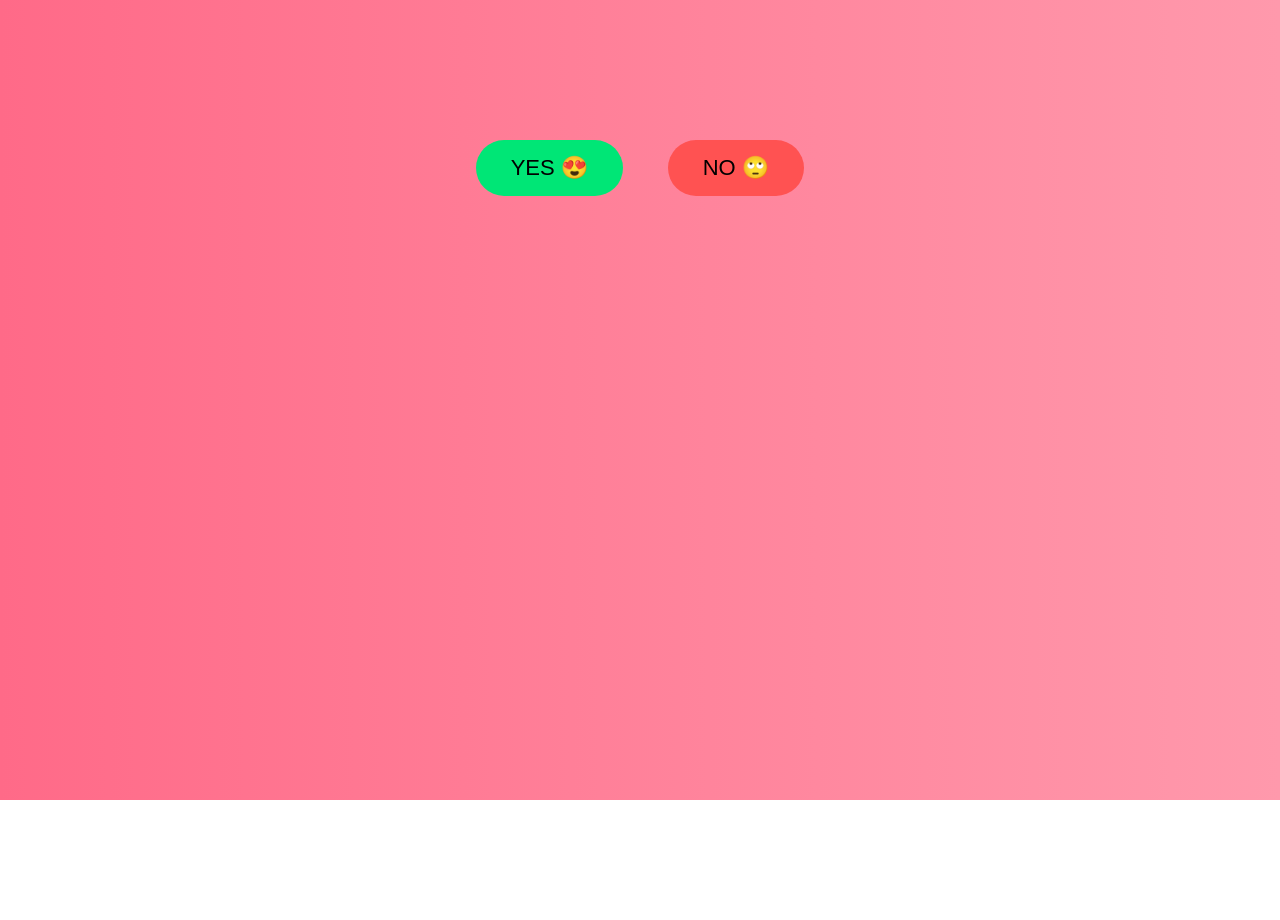
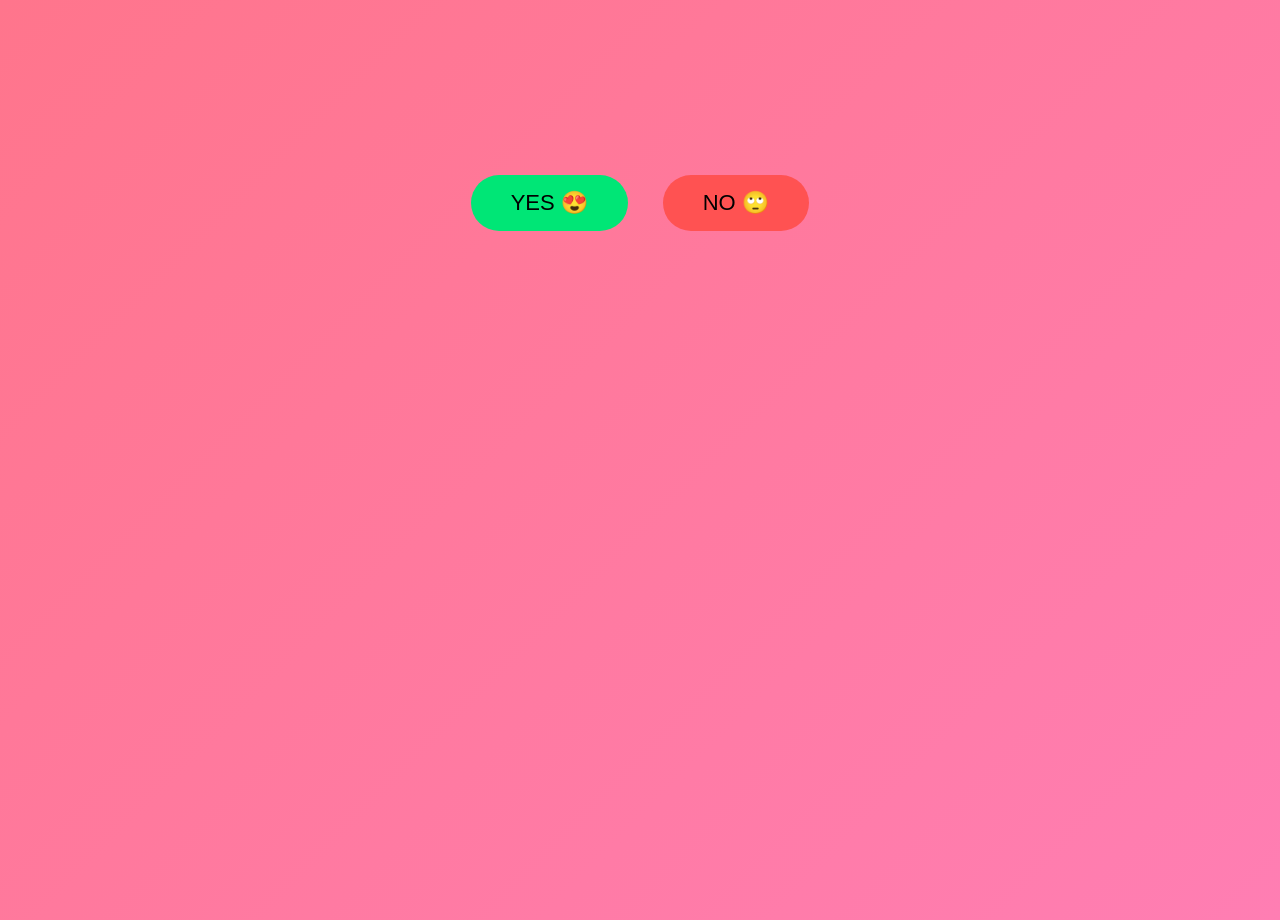
Before and after one commit to PavanreddyGit-dev/Valentine-proposal, a plain HTML site: page index.html in a window 1280 px wide. Before the commit the page ends 800 px from the top, so only its background shows below. Drawn offline with Linux system fonts and the light colour scheme.

Commit message:
Update background gradient and style adjustments

```diff
--- a/style.css
+++ b/style.css
@@ -1,13 +1,17 @@
 body {
-  background: linear-gradient(to right, #ff6a88, #ff99ac);
+  background: linear-gradient(135deg, #ff758c, #ff7eb3);
   text-align: center;
-  font-family: 'Arial', sans-serif;
-  margin-top: 120px;
+  font-family: 'Poppins', Arial, sans-serif;
+  height: 100vh;
+  overflow: hidden;
+  margin: 0;
+  padding-top: 120px;
 }
 
 h1 {
   color: white;
-  font-size: 40px;
+  font-size: 36px;
+  margin: 20px;
 }
 
 .buttons {
@@ -16,10 +20,10 @@ h1 {
 
 button {
   font-size: 22px;
-  padding: 15px 35px;
+  padding: 15px 40px;
   border: none;
   border-radius: 30px;
-  margin: 20px;
+  margin: 15px;
   cursor: pointer;
 }
 
@@ -30,3 +34,16 @@ button {
 #no {
   background: #ff5252;
 }
+
+/* Floating hearts */
+.hearts span {
+  position: absolute;
+  bottom: -20px;
+  font-size: 24px;
+  animation: floatUp 6s linear infinite;
+}
+
+@keyframes floatUp {
+  0% { transform: translateY(0); opacity: 1; }
+  100% { transform: translateY(-110vh); opacity: 0; }
+}
```
